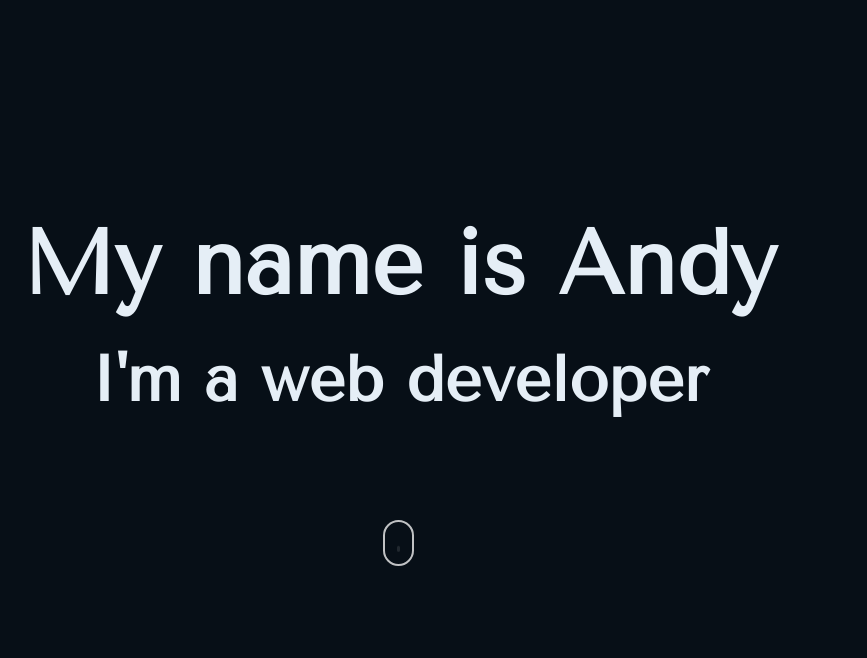
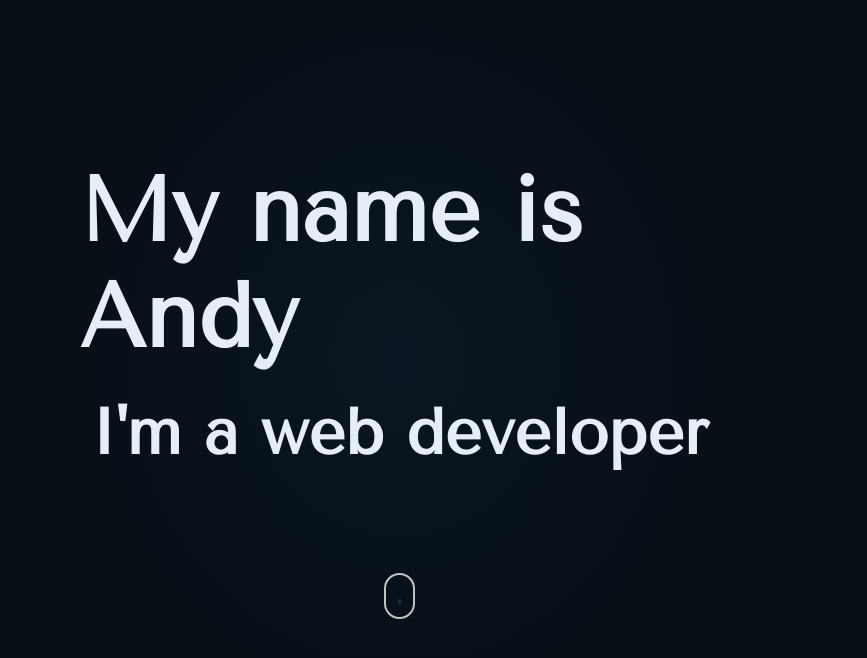
Before and after one commit to LightAndy1/lightandy.one, a plain HTML site: page index.html in a window 1280 px wide. Shown: the part 82-740 px from the top of the page, without its empty margins (241-1108 px from the left). Drawn offline with nearby package versions, Linux system fonts and the light colour scheme; a web font is replaced by a local one.

Commit message:
Add gradient background

```diff
--- a/assets/css/styles.css
+++ b/assets/css/styles.css
@@ -80,6 +80,12 @@ button.last {
 
 div.bg {
   height: calc(100vh - 80px);
+  width: 50vw;
+  background: radial-gradient(
+    50% 50% at 50% 50%,
+    rgba(74, 152, 228, 0.05) 0%,
+    rgba(0, 0, 0, 0) 100%
+  );
 }
 
 .mousey {
```
